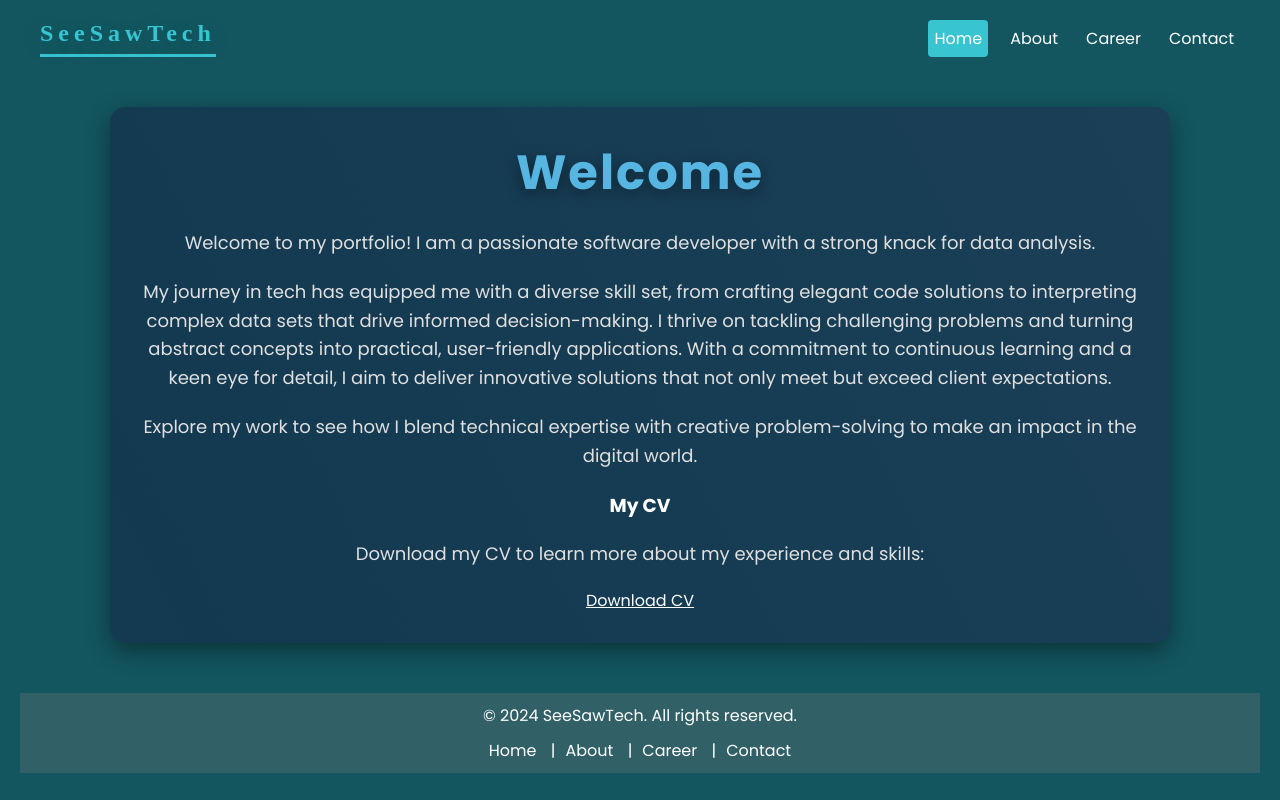
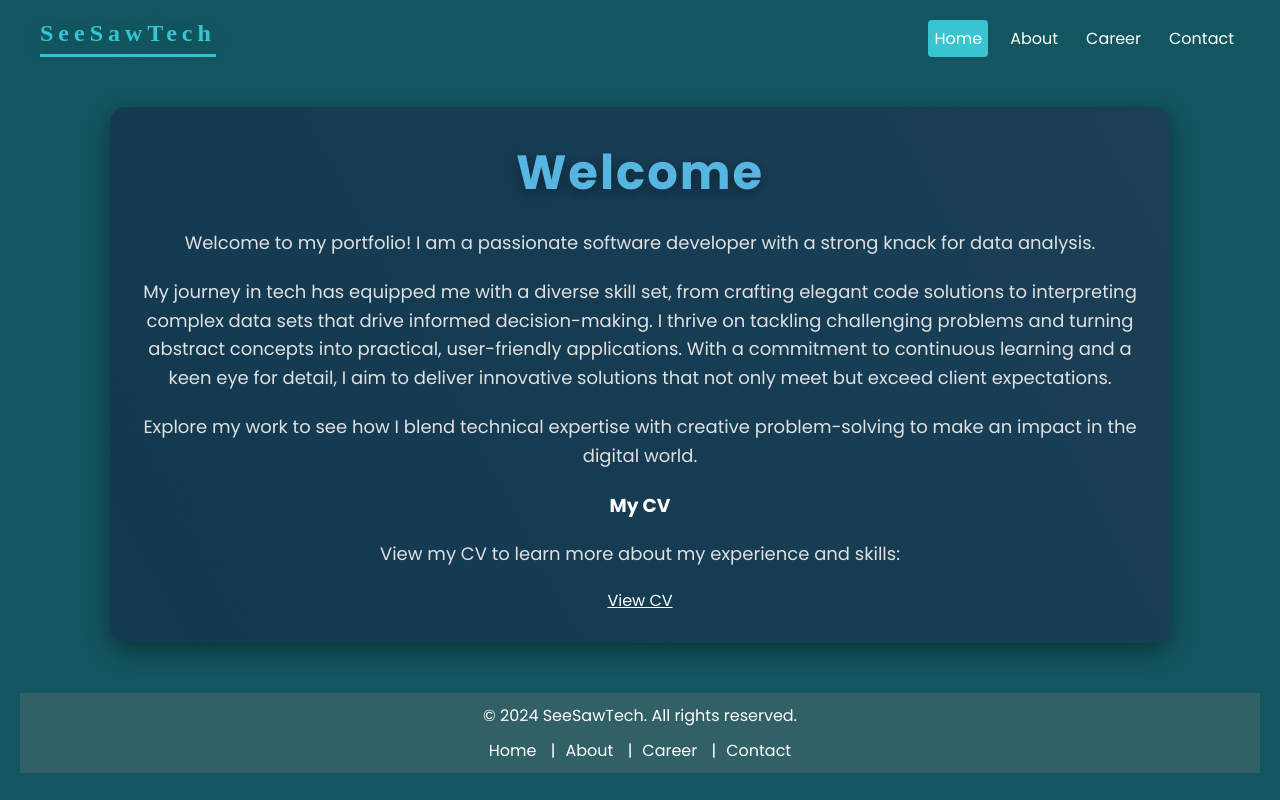
Before and after one commit to sfmsis001/personal, a React (Create React App) app: page / in a window 1280 px wide. Built offline with nearby package versions, Linux system fonts and the light colour scheme.

Commit message:
Update Home.js 2

```diff
--- a/src/pages/Home.js
+++ b/src/pages/Home.js
@@ -10,8 +10,8 @@ export default function Home() {
             <p>Explore my work to see how I blend technical expertise with creative problem-solving to make an impact in the digital world.</p>
 
             <h3>My CV</h3>
-            <p>Download my CV to learn more about my experience and skills:</p>
-            <a href="/Siso_Sifumba_CV_Final.pdf" download className="cv-download">Download CV</a>
+            <p>View my CV to learn more about my experience and skills:</p>
+            <a href="/mnt/data/Siso_Sifumba_CV_Final.pdf" target="_blank" rel="noopener noreferrer" className="cv-download">View CV</a>
         </div>
     );
 }
```
